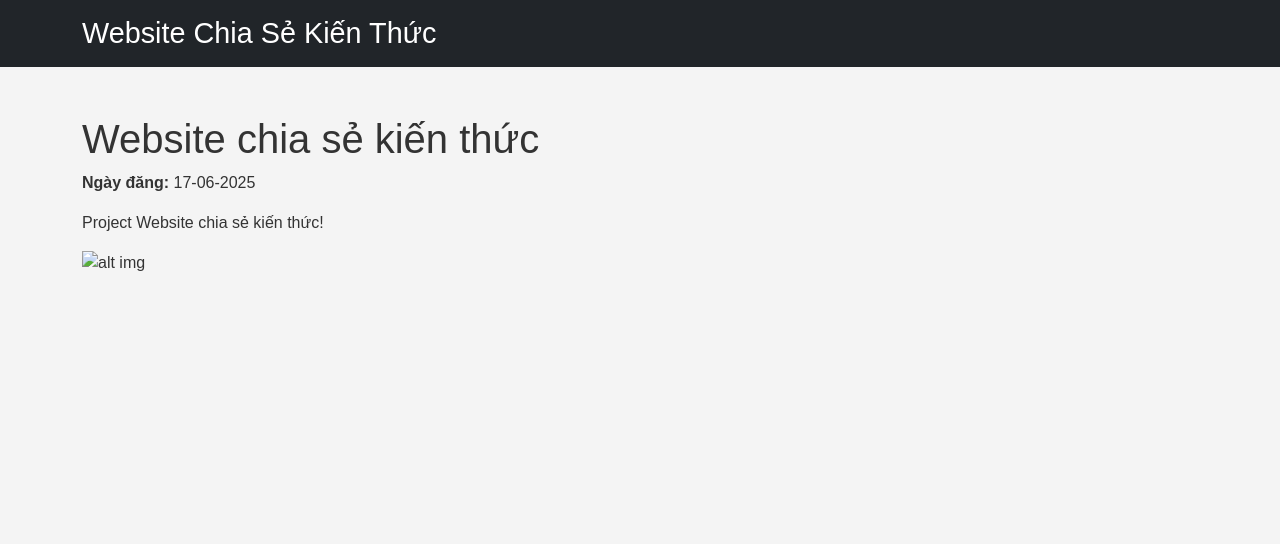
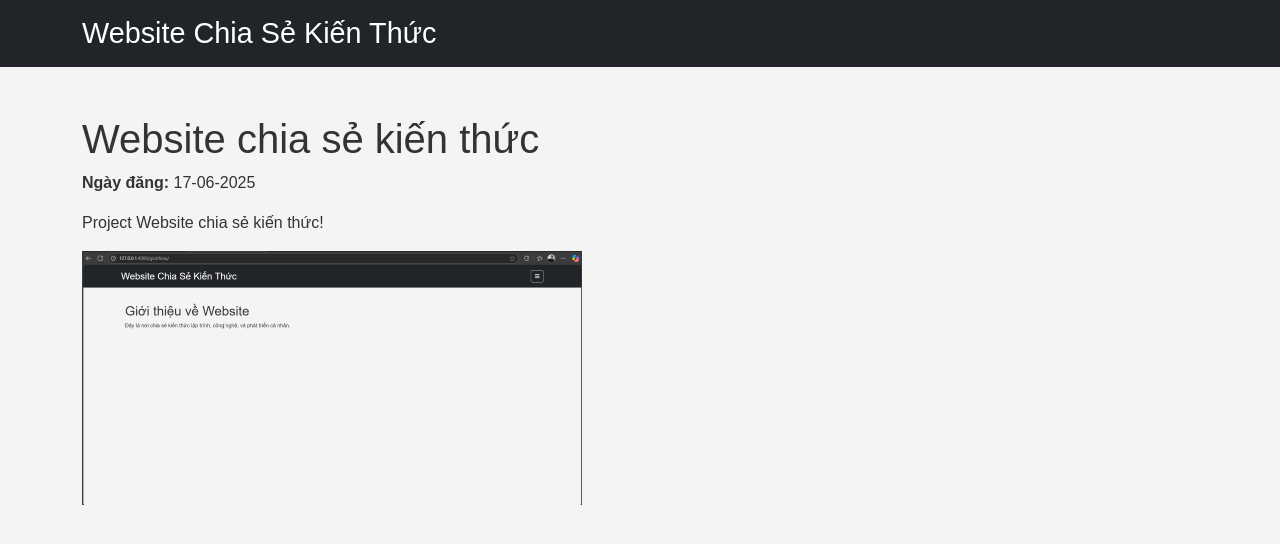
Before and after one commit to Hhuynam/web_blog_github_page, a Jekyll site: the page built from ruby_jekyll_website/_posts/2025-06-17-gioi-thieu-jekyll.md, in a window 1280 px wide. Shown: the top 544 px of the page. Built offline with Jekyll 4.4.1, drawn with Linux system fonts in a browser that asks for light colours.

Commit message:
Cập nhật đường dẫn asset cho GitHub Pages

```diff
--- a/ruby_jekyll_website/_layouts/post.html
+++ b/ruby_jekyll_website/_layouts/post.html
@@ -6,7 +6,7 @@
   <title>{{ page.title }}</title>
   <link rel="stylesheet" href="https://cdn.jsdelivr.net/npm/bootstrap@5.3.0/dist/css/bootstrap.min.css">
   <link rel="stylesheet" href="https://cdnjs.cloudflare.com/ajax/libs/font-awesome/6.4.0/css/all.min.css">
-  <link rel="stylesheet" href="/assets/style.css">
+  <link rel="stylesheet" href="{{ site.baseurl }}/assets/style.css">
 </head>
 <body>
   <header class="bg-dark text-white py-3">
--- a/ruby_jekyll_website/_posts/2025-06-17-gioi-thieu-jekyll.md
+++ b/ruby_jekyll_website/_posts/2025-06-17-gioi-thieu-jekyll.md
@@ -6,4 +6,4 @@ categories: projects
 ---
 Project Website chia sẻ kiến thức!
 
-![alt img](../assets/image/image.png)
+![alt img]({{ site.baseurl }}/assets/image/image.png)
--- a/ruby_jekyll_website/assets/style.css
+++ b/ruby_jekyll_website/assets/style.css
@@ -21,7 +21,7 @@ nav {
   width: 100%;
   height: 300px;
   background-color: #ccc;
-  background-image: url('/assets/images/placeholder.png'); /* Đường dẫn tới ảnh placeholder của bạn */
+  background-image: url('images/placeholder.png');
   background-size: cover;
   background-position: center;
   margin-bottom: 20px;
```
